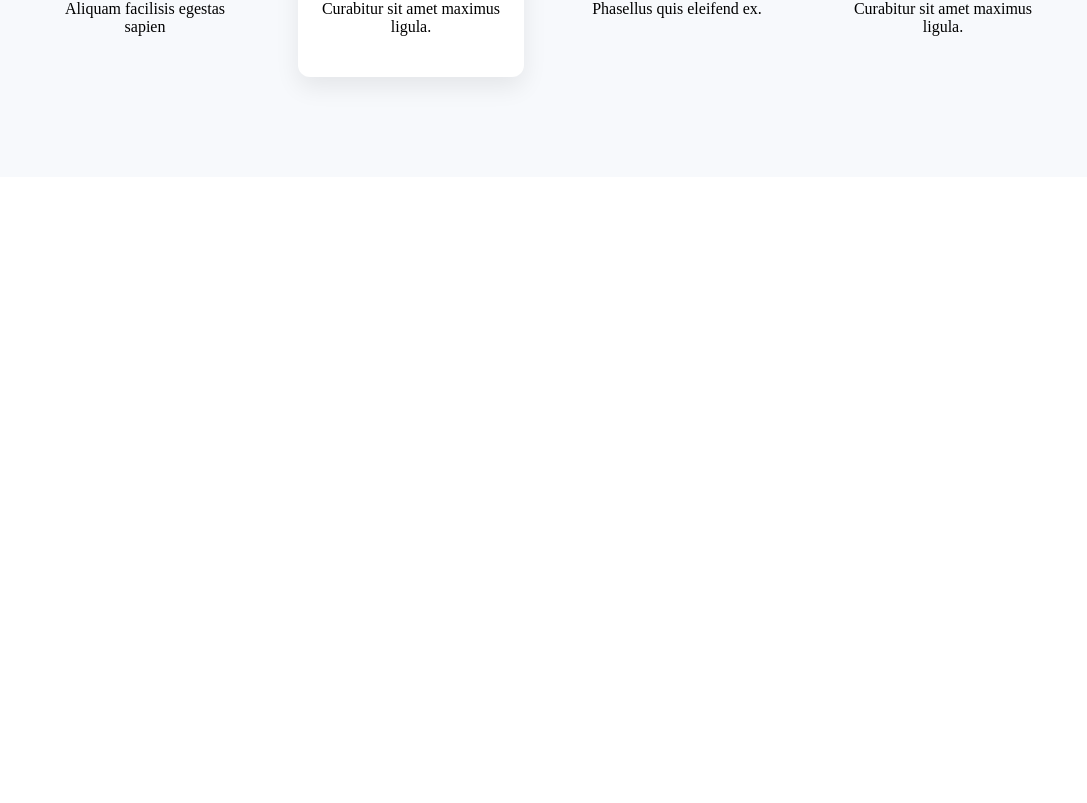
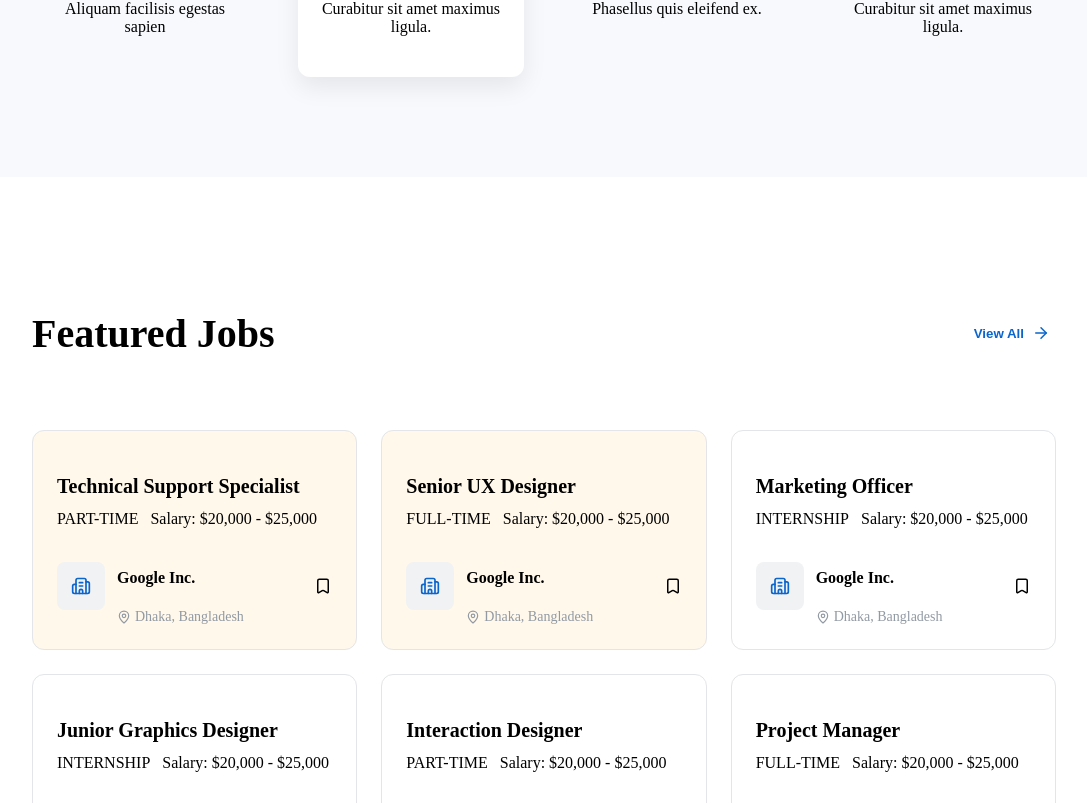
Before and after one commit to Bernerlee/Job-Hustle-Recruiting-Platform, a React (Vite) app: page / in a window 1280 px wide. Shown: the part 1997-2800 px from the top of the page, without its empty margins (96-1183 px from the left). Before the commit the page ends 2182 px from the top, so only its background shows below. Built offline with nearby package versions, Linux system fonts and the light colour scheme.

Commit message:
Add FeaturedJobs component with styles; update HomePage to include FeaturedJobs; enhance MainNav with country selection dropdown

```diff
--- /dev/null
+++ b/src/components/FeaturedJobs/FeaturedJobs.jsx
@@ -0,0 +1,135 @@
+import { ArrowRight } from "lucide-react";
+import styles from "./FeaturedJobs.module.css";
+import JobCard from "./JobCard";
+function FeaturedJobs() {
+  const jobs = [
+    {
+      id: 1,
+      title: "Technical Support Specialist",
+      type: "PART-TIME",
+      salary: "$20,000 - $25,000",
+      company: "Google Inc.",
+      location: "Dhaka, Bangladesh",
+      featured: true,
+    },
+
+    {
+      id: 2,
+      title: "Senior UX Designer",
+      type: "FULL-TIME",
+      salary: "$20,000 - $25,000",
+      company: "Google Inc.",
+      location: "Dhaka, Bangladesh",
+      featured: true,
+    },
+
+    {
+      id: 3,
+      title: "Marketing Officer",
+      type: "INTERNSHIP",
+      salary: "$20,000 - $25,000",
+      company: "Google Inc.",
+      location: "Dhaka, Bangladesh",
+    },
+
+    {
+      id: 4,
+      title: "Junior Graphics Designer",
+      type: "INTERNSHIP",
+      salary: "$20,000 - $25,000",
+      company: "Google Inc.",
+      location: "Dhaka, Bangladesh",
+    },
+
+    {
+      id: 5,
+      title: "Interaction Designer",
+      type: "PART-TIME",
+      salary: "$20,000 - $25,000",
+      company: "Google Inc.",
+      location: "Dhaka, Bangladesh",
+    },
+
+    {
+      id: 6,
+      title: "Project Manager",
+      type: "FULL-TIME",
+      salary: "$20,000 - $25,000",
+      company: "Google Inc.",
+      location: "Dhaka, Bangladesh",
+    },
+    {
+      id: 7,
+      title: "Software Engineer",
+      type: "PART-TIME",
+      salary: "$20,000 - $25,000",
+      company: "Google Inc.",
+      location: "Dhaka, Bangladesh",
+    },
+
+    {
+      id: 8,
+      title: "Visual Designer",
+      type: "FULL-TIME",
+      salary: "$20,000 - $25,000",
+      company: "Google Inc.",
+      location: "Dhaka, Bangladesh",
+    },
+
+    {
+      id: 9,
+      title: "Project Manager",
+      type: "FULL-TIME",
+      salary: "$20,000 - $25,000",
+      company: "Google Inc.",
+      location: "Dhaka, Bangladesh",
+      featured: true,
+    },
+    {
+      id: 10,
+      title: "Front-end Developer",
+      type: "PART-TIME",
+      salary: "$20,000 - $25,000",
+      company: "Google Inc.",
+      location: "Dhaka, Bangladesh",
+    },
+
+    {
+      id: 11,
+      title: "Senior UX Designer",
+      type: "FULL-TIME",
+      salary: "$20,000 - $25,000",
+      company: "Google Inc.",
+      location: "Dhaka, Bangladesh",
+    },
+
+    {
+      id: 3,
+      title: "Marketing Manager",
+      type: "INTERNSHIP",
+      salary: "$20,000 - $25,000",
+      company: "Google Inc.",
+      location: "Dhaka, Bangladesh",
+    },
+  ];
+  return (
+    <section className={styles.featuredJobs}>
+      <div className={styles.header}>
+        <h2>Featured Jobs</h2>
+
+        <button className={styles.viewAll}>
+          View All
+          <ArrowRight size={18} />
+        </button>
+      </div>
+
+      <div className={styles.grid}>
+        {jobs.map((job) => (
+          <JobCard key={job.id} {...job} />
+        ))}
+      </div>
+    </section>
+  );
+}
+
+export default FeaturedJobs;
--- /dev/null
+++ b/src/components/FeaturedJobs/FeaturedJobs.module.css
@@ -0,0 +1,32 @@
+.featuredJobs {
+  padding: 100px 120px;
+}
+
+.header {
+  display: flex;
+  justify-content: space-between;
+  align-items: center;
+  margin-bottom: 40px;
+}
+
+.header h2 {
+  font-size: 40px;
+  font-weight: 600;
+}
+
+.viewAll {
+  display: flex;
+  align-items: center;
+  gap: 8px;
+  border: none;
+  background: transparent;
+  color: #0a65cc;
+  font-weight: 600;
+  cursor: pointer;
+}
+
+.grid {
+  display: grid;
+  grid-template-columns: repeat(3, 1fr);
+  gap: 24px;
+}
--- /dev/null
+++ b/src/components/FeaturedJobs/JobCard.jsx
@@ -0,0 +1,38 @@
+import clsx from "clsx";
+import styles from "./JobCard.module.css";
+import { Bookmark, Building2, MapPin } from "lucide-react";
+
+function JobCard({ title, type, salary, company, location, featured }) {
+  return (
+    <div className={clsx(styles.card, featured && styles.featuredCard)}>
+      <h3>{title}</h3>
+
+      <div className={styles.meta}>
+        <span className={styles.badge}>{type}</span>
+        <span className={styles.salary}>Salary: {salary}</span>
+      </div>
+
+      <div className={styles.companyRow}>
+        <div className={styles.left}>
+          <div className={styles.logo}>
+            <Building2 size={20} />
+          </div>
+
+          <div>
+            <h4>{company}</h4>
+
+            <div className={styles.location}>
+              <MapPin size={14} />
+
+              <span>{location}</span>
+            </div>
+          </div>
+        </div>
+
+        <Bookmark size={18} />
+      </div>
+    </div>
+  );
+}
+
+export default JobCard;
--- /dev/null
+++ b/src/components/FeaturedJobs/JobCard.module.css
@@ -0,0 +1,78 @@
+.card {
+  padding: 24px;
+  border: 1px solid #e4e5e8;
+
+  border-radius: 12px;
+
+  background: white;
+
+  transition: 0.3s;
+}
+
+.card:hover {
+  transform: translateY(-4px);
+
+  box-shadow: 0 8px 24px rgba(0, 0, 0, 0.08);
+}
+
+.featuredCard {
+  background: #fff8eb;
+}
+
+.card h3 {
+  font-size: 20px;
+  margin-bottom: 12px;
+}
+
+.meta {
+  display: flex;
+  align-items: center;
+  gap: 12px;
+  margin-bottom: 20px;
+}
+
+.companyRow {
+  display: flex;
+
+  justify-content: space-between;
+
+  align-items: center;
+}
+
+.left {
+  display: flex;
+
+  align-items: center;
+
+  gap: 12px;
+}
+
+.logo {
+  width: 48px;
+
+  height: 48px;
+
+  border-radius: 8px;
+
+  background: #f1f2f4;
+
+  display: flex;
+
+  justify-content: center;
+
+  align-items: center;
+
+  color: #0a65cc;
+}
+
+.location {
+  display: flex;
+
+  align-items: center;
+
+  gap: 4px;
+
+  color: #9199a3;
+
+  font-size: 14px;
+}
--- a/src/components/MainNav.jsx
+++ b/src/components/MainNav.jsx
@@ -35,9 +35,9 @@ function MainNav() {
 
       {/* Search Area */}
       <div className={styles.searchWrapper}>
-        <div>
+        <div className={styles.countryWrapper}>
           {/* Selected Country */}
-          <div className={styles.countrySelect}>
+          <div className={styles.countrySelect} onClick={() => setOpen(!open)}>
             <span className={styles.flag}>
               <ReactCountryFlag
                 countryCode={selectedCountry.code}
@@ -54,12 +54,12 @@ function MainNav() {
             <span className={styles.arrow}>&#9661;</span>
           </div>
         </div>
-
         {/* Dropdown */}
         {open && (
-          <div>
+          <div className={styles.dropdown}>
             {countries.map((country) => (
               <div
+                className={styles.option}
                 key={country.code}
                 onClick={() => {
                   setSelectedCountry(country);
--- a/src/components/MainNav.module.css
+++ b/src/components/MainNav.module.css
@@ -67,8 +67,34 @@
   overflow: hidden;
 }
 
+.countryWrapper {
+  position: relative;
+}
+
+.dropdown {
+  position: absolute;
+  top: 15%;
+  left: 25%;
+  width: 180px;
+  background: white;
+  border: 1px solid #e4e5e8;
+  border-radius: 8px;
+  box-shadow: 0 5px 20px rgba(0, 0, 0, 0.1);
+  z-index: 100;
+}
+
+.option {
+  display: flex;
+  gap: 10px;
+  padding: 12px;
+  cursor: pointer;
+}
+
+.option:hover {
+  background: #f4f5f7;
+}
 .country {
-  width: 120px;
+  width: 100px;
 
   height: 56px;
 
--- a/src/pages..jsx/HomePage.jsx
+++ b/src/pages..jsx/HomePage.jsx
@@ -1,3 +1,4 @@
+import FeaturedJobs from "../components/FeaturedJobs/FeaturedJobs";
 import Hero from "../components/Hero";
 import HowItWorks from "../components/HowItWorks";
 import MainNav from "../components/MainNav";
@@ -16,6 +17,7 @@ function HomePage() {
         <Hero />
         <PopularVacancies />
         <HowItWorks />
+        <FeaturedJobs />
       </nav>
     </div>
   );
```
